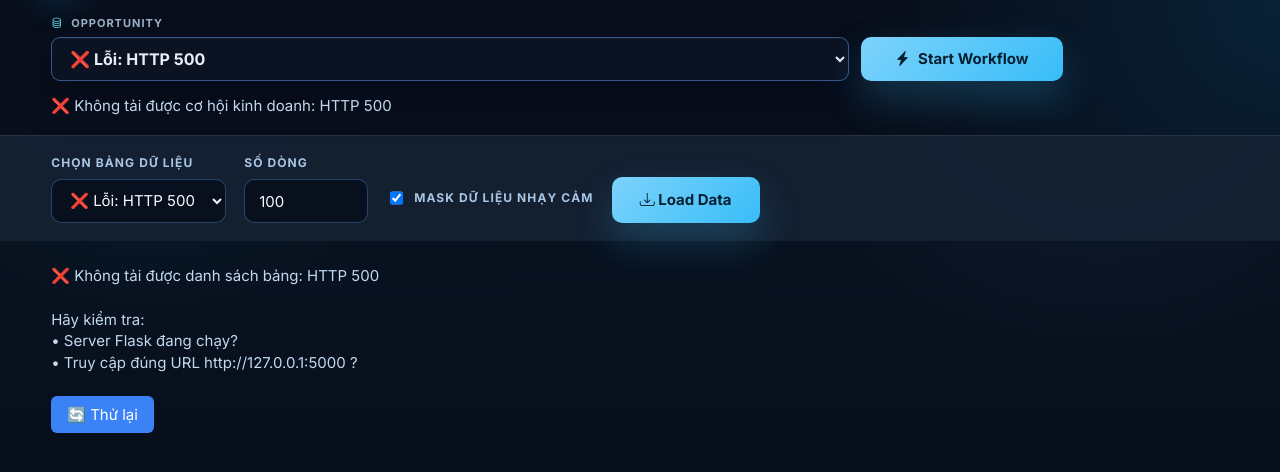
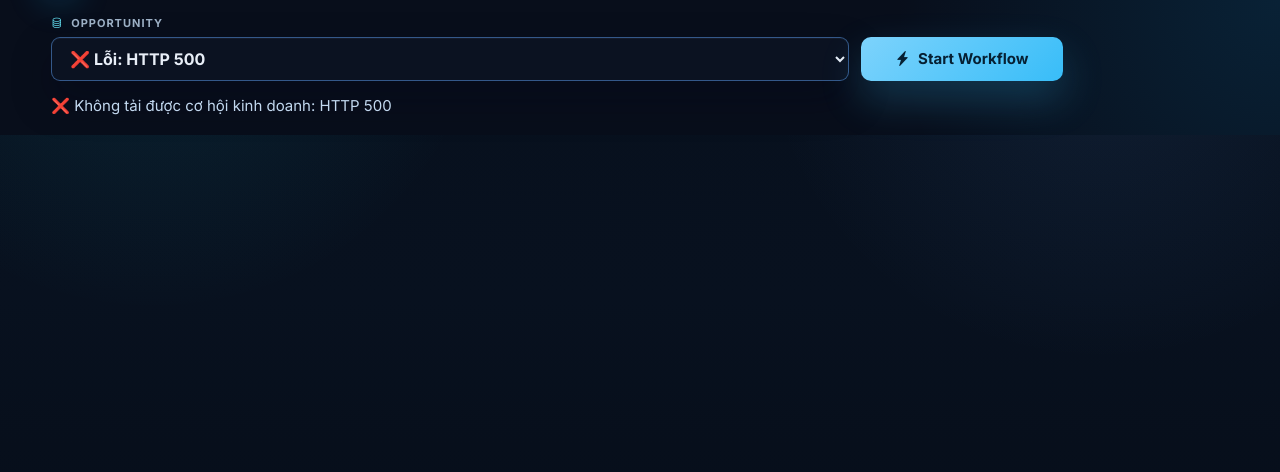
Before and after one commit to phuongtrinh05/OPC-multi-agents-system, a Flask app: page / in a window 1280 px wide. Shown: the part 61-533 px from the top of the page. Run offline with Flask 3, Linux system fonts and the light colour scheme.

Commit message:
Hide data explorer from main UI

```diff
--- a/web/static/app.js
+++ b/web/static/app.js
@@ -1206,6 +1206,7 @@ const tableSelect = document.getElementById('tableSelect');
 
         // Load table list on page load
         async function loadTables() {
+            if (!tableSelect || !content) return;
             tableSelect.innerHTML = '<option value="">⏳ Đang tải...</option>';
             try {
                 const res = await fetch('/api/tables?_t=' + Date.now());
@@ -1229,6 +1230,7 @@ const tableSelect = document.getElementById('tableSelect');
         }
 
         async function loadData() {
+            if (!tableSelect || !limitInput || !maskToggle || !loadBtn || !content) return;
             const table = tableSelect.value;
             if (!table) { alert('Vui lòng chọn một bảng!'); return; }
 
@@ -1327,5 +1329,5 @@ const tableSelect = document.getElementById('tableSelect');
         }
 
         // Init
-        loadTables();
+        if (tableSelect) loadTables();
         loadOpportunities();
--- a/web/templates/index.html
+++ b/web/templates/index.html
@@ -6,14 +6,13 @@
     <title>OPC Opportunity Intelligence</title>
     <link href="https://fonts.googleapis.com/css2?family=Inter:wght@400;500;600;700&display=swap" rel="stylesheet">
     <link rel="stylesheet" href="https://cdn.jsdelivr.net/npm/bootstrap-icons@1.11.3/font/bootstrap-icons.min.css">
-    <link rel="stylesheet" href="{{ url_for('static', filename='app.css', v='20260705-workflow-compact') }}">
+    <link rel="stylesheet" href="{{ url_for('static', filename='app.css', v='20260706-hide-data-explorer') }}">
 </head>
 <body>
     {% include "components/header.html" %}
     {% include "components/opportunity_workspace.html" %}
-    {% include "components/data_explorer.html" %}
     {% include "components/agent_templates.html" %}
 
-    <script src="{{ url_for('static', filename='app.js', v='20260705-workflow-compact') }}"></script>
+    <script src="{{ url_for('static', filename='app.js', v='20260706-hide-data-explorer') }}"></script>
 </body>
 </html>
```
